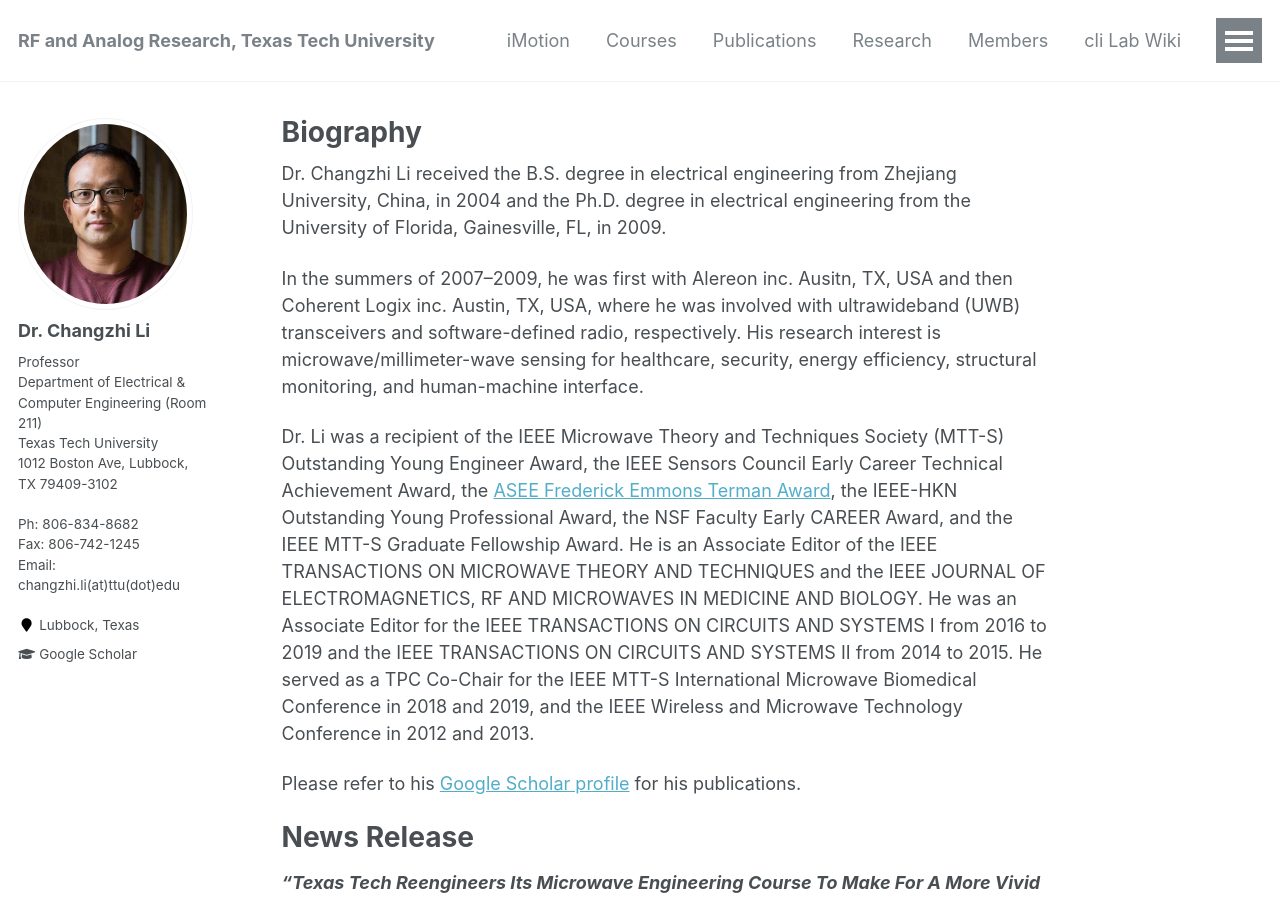
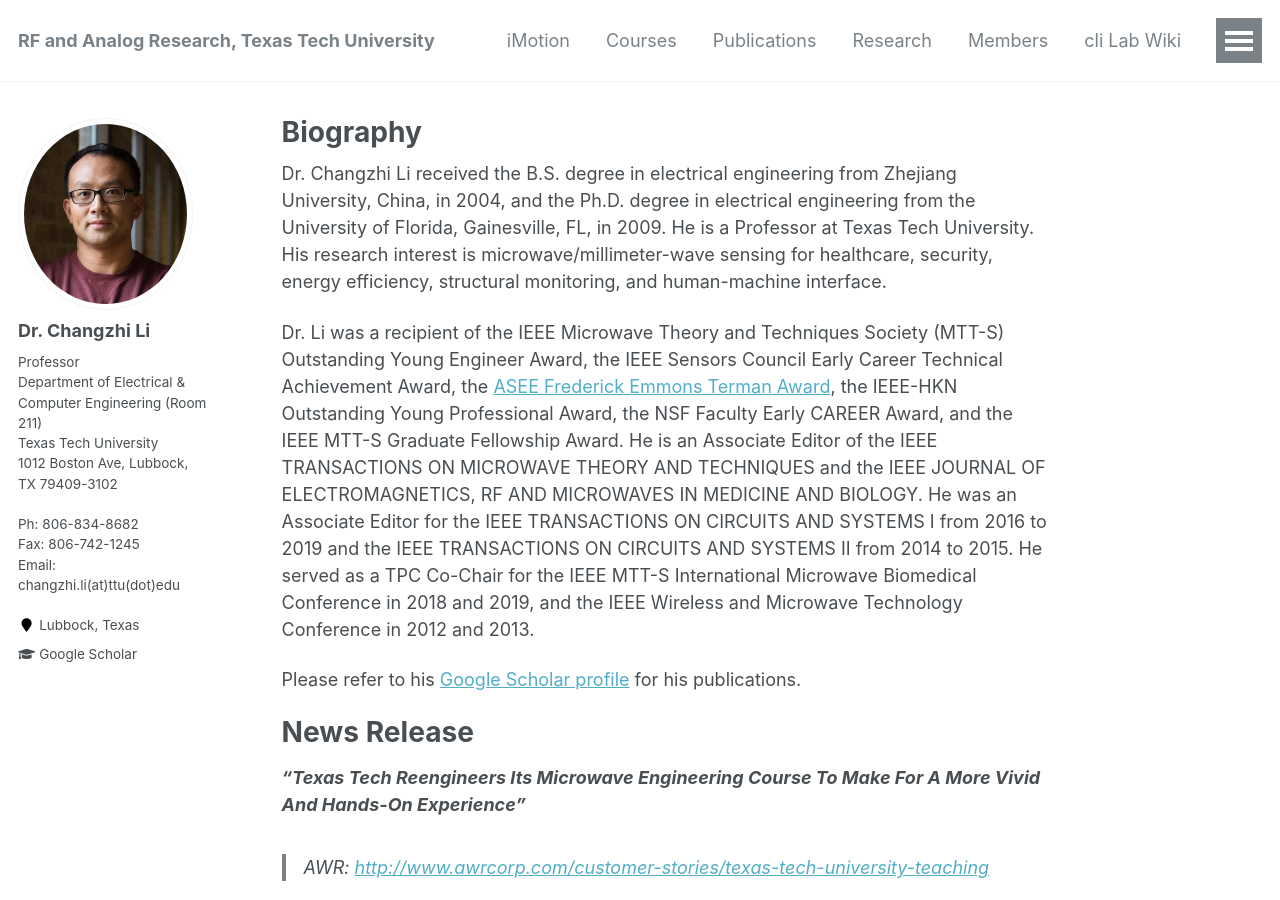
Before and after one commit to clilab/clilab.github.io, a Jekyll site: the page built from _pages/about.md, in a window 1280 px wide and 900 px high. Built offline with Jekyll 4.4.1, drawn with Linux system fonts in a browser that asks for light colours.

Commit message:
Update about.md

```diff
--- a/_pages/about.md
+++ b/_pages/about.md
@@ -8,9 +8,7 @@ redirect_from:
   - /about.html
 ---
 
-Dr. Changzhi Li received the B.S. degree in electrical engineering from Zhejiang University, China, in 2004 and the Ph.D. degree in electrical engineering from the University of Florida, Gainesville, FL, in 2009.
-
-In the summers of 2007–2009, he was first with Alereon inc. Ausitn, TX, USA and then Coherent Logix inc. Austin, TX, USA, where he was involved with ultrawideband (UWB) transceivers and software-defined radio, respectively. His research interest is microwave/millimeter-wave sensing for healthcare, security, energy efficiency, structural monitoring, and human-machine interface.
+Dr. Changzhi Li received the B.S. degree in electrical engineering from Zhejiang University, China, in 2004, and the Ph.D. degree in electrical engineering from the University of Florida, Gainesville, FL, in 2009. He is a Professor at Texas Tech University. His research interest is microwave/millimeter-wave sensing for healthcare, security, energy efficiency, structural monitoring, and human-machine interface.
 
 Dr. Li was a recipient of the IEEE Microwave Theory and Techniques Society (MTT-S) Outstanding Young Engineer Award, the IEEE Sensors Council Early Career Technical Achievement Award, the [ASEE Frederick Emmons Terman Award](https://www.asee.org/member-resources/awards/full-list-of-awards/awards-archive/division-awards-archive/electrical-and-computer-engineering-division), the IEEE-HKN Outstanding Young Professional Award, the NSF Faculty Early CAREER Award, and the IEEE MTT-S Graduate Fellowship Award. He is an Associate Editor of the IEEE TRANSACTIONS ON MICROWAVE THEORY AND TECHNIQUES and the IEEE JOURNAL OF ELECTROMAGNETICS, RF AND MICROWAVES IN MEDICINE AND BIOLOGY. He was an Associate Editor for the IEEE TRANSACTIONS ON CIRCUITS AND SYSTEMS I from 2016 to 2019 and the IEEE TRANSACTIONS ON CIRCUITS AND SYSTEMS II from 2014 to 2015. He served as a TPC Co-Chair for the IEEE MTT-S International Microwave Biomedical Conference in 2018 and 2019, and the IEEE Wireless and Microwave Technology Conference in 2012 and 2013.
 
```
